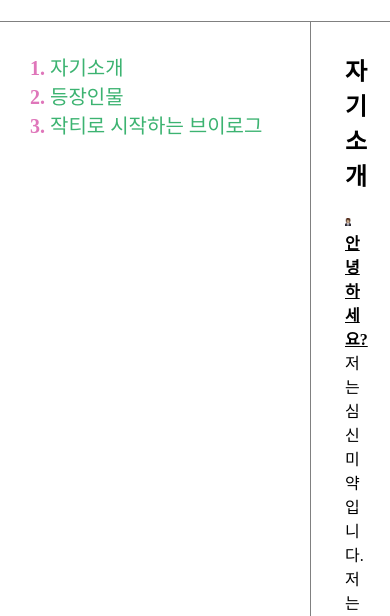
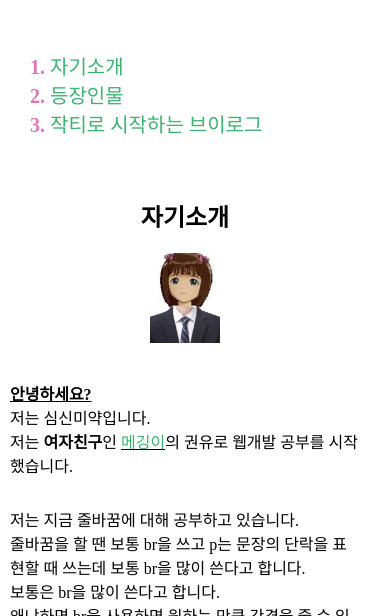
Before and after one commit to simsinmiyak/simsinmiyak, a plain HTML site: page 1.html in a window 390 px wide. Shown: the part 193-809 px from the top of the page. Drawn offline with Linux system fonts and the light colour scheme.

Commit message:
Add files via upload
반응형 디자인 적용

```diff
--- a/1.html
+++ b/1.html
@@ -26,7 +26,7 @@
       margin:0;
       padding: 20px;
     }
-    #grid ol{
+      ol{
       border-right:1px solid gray;
       width:250px;
       margin:0;
@@ -50,6 +50,23 @@
       padding-top:10px;
       padding-right:30px;
     }
+    @media(max-width:1030px){
+      #grid{
+        display: block;
+      }
+      ol{
+        border-right:none;
+      }
+      h1{
+        border-bottom:none;
+      }
+      h2{
+        text-align: center;
+      }
+      #portrait{
+        text-align: center;
+      }
+    }
   </style>
 </head>
 <body>
@@ -63,8 +80,9 @@
   </ol>
    <div id="article">
   <h2>자기소개</h2>
+  <div id=portrait><img src="portrait.jpg" width="20%">
+  </div>
   <p>
-  <img src="portrait.jpg" width="20%">
   <br><u><strong>안녕하세요?</strong></u>
   <br>저는 심신미약입니다.
   <br>저는 <strong>여자친구</strong>인
```
Also changed, not shown: 2.html (+18 -1 lines), 3.html (+18 -1 lines), index.html (+22 -2 lines).
